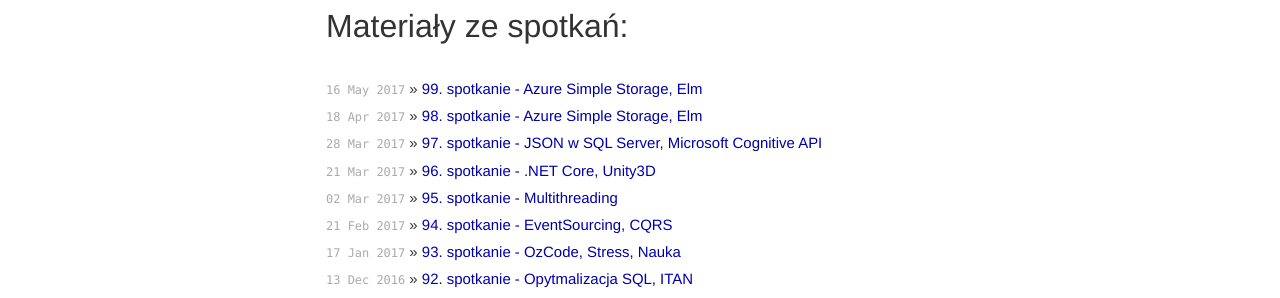
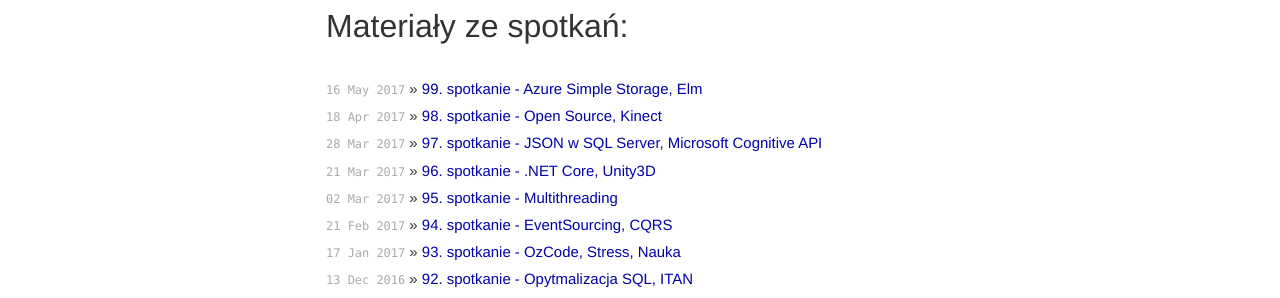
Before and after one commit to wrocnet/wrocnet.github.io, a Jekyll site: the page built from index.html, in a window 1280 px wide. Shown: the part 536-834 px from the top of the page. Built offline with Jekyll 4.4.1, drawn with Linux system fonts in a browser that asks for light colours; nearby versions of some CDN libraries; a script that is not in the unit is left out.

Commit message:
Create 2017-04-18-98-spotkanie-wroclawskiej-grupy-net.md

```diff
--- a/_posts/2017-04-18-98-spotkanie-wroclawskiej-grupy-net.md
+++ b/_posts/2017-04-18-98-spotkanie-wroclawskiej-grupy-net.md
@@ -1,6 +1,6 @@
 ---
 layout: meetup
-title: 98. spotkanie - Azure Simple Storage, Elm
+title: 98. spotkanie - Open Source, Kinect
 meetupno: 98
 ---
 
```
